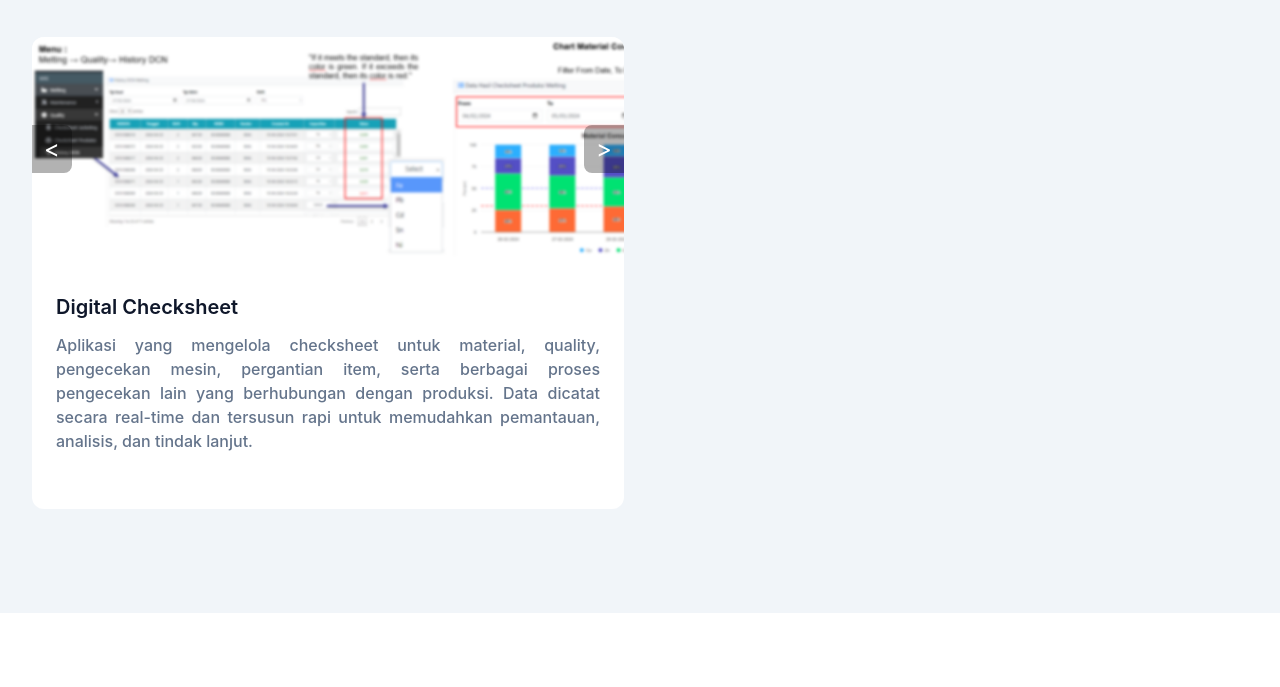
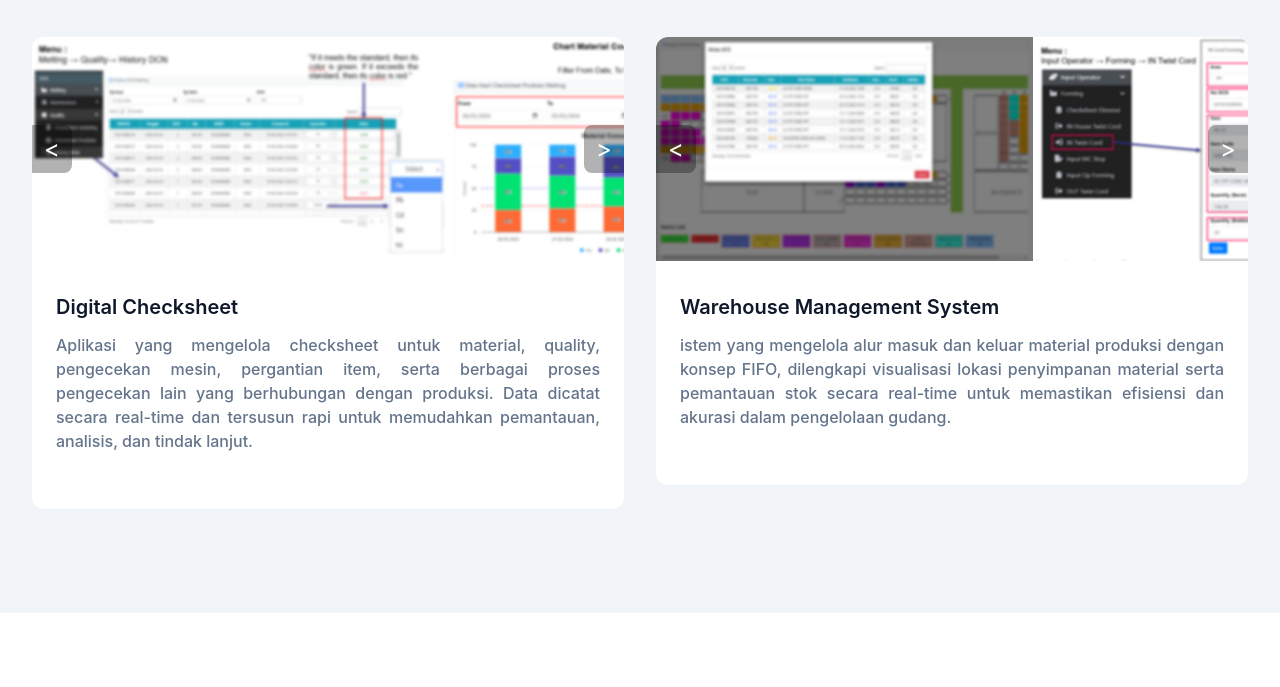
Before and after one commit to mfadielikchsan/portfolio-fadiel, a website: page index.html in a window 1280 px wide. Shown: the part 6925-7612 px from the top of the page. Drawn offline with nearby package versions, Linux system fonts and the light colour scheme.

Commit message:
add warehouse

```diff
--- a/index.html
+++ b/index.html
@@ -876,6 +876,28 @@
               </div>
             </div>
           </div>
+          <!-- Warehouse Management System -->
+          <div class="w-full px-4 lg:w-1/2 xl:w-1/2">
+            <div class="mb-10 overflow-hidden rounded-xl bg-white dark:bg-dark">
+              <div class="relative">
+                <div class="carousel" id="carousel-10">
+                  <div class="carousel-inner">
+                    <div class="carousel-item"><img src="dist/img/portfolio/warehouse/1.png"></div>
+                    <div class="carousel-item"><img src="dist/img/portfolio/warehouse/2.png"></div>
+                    <div class="carousel-item"><img src="dist/img/portfolio/warehouse/3.png"></div>
+                    <div class="carousel-item"><img src="dist/img/portfolio/warehouse/4.png"></div>
+                    <div class="carousel-item"><img src="dist/img/portfolio/warehouse/5.png"></div>
+                  </div>
+                  <button class="carousel-control prev">&lt;</button>
+                  <button class="carousel-control next">&gt;</button>
+                </div>
+              </div>
+              <div class="py-8 px-6">
+                <h3 class="mb-3 block truncate text-xl font-semibold text-dark dark:text-white">Warehouse Management System</h3>
+                <p class="mb-6 text-base font-medium text-secondary text-justify">istem yang mengelola alur masuk dan keluar material produksi dengan konsep FIFO, dilengkapi visualisasi lokasi penyimpanan material serta pemantauan stok secara real-time untuk memastikan efisiensi dan akurasi dalam pengelolaan gudang.</p>
+              </div>
+            </div>
+          </div>
         </div>
       </div>
     </section>
```
Also changed, not shown: dist/img/portfolio/warehouse/1.png (added), dist/img/portfolio/warehouse/2.png (added), dist/img/portfolio/warehouse/3.png (added), dist/img/portfolio/warehouse/4.png (added), dist/img/portfolio/warehouse/5.png (added), dist/js/script.js.
